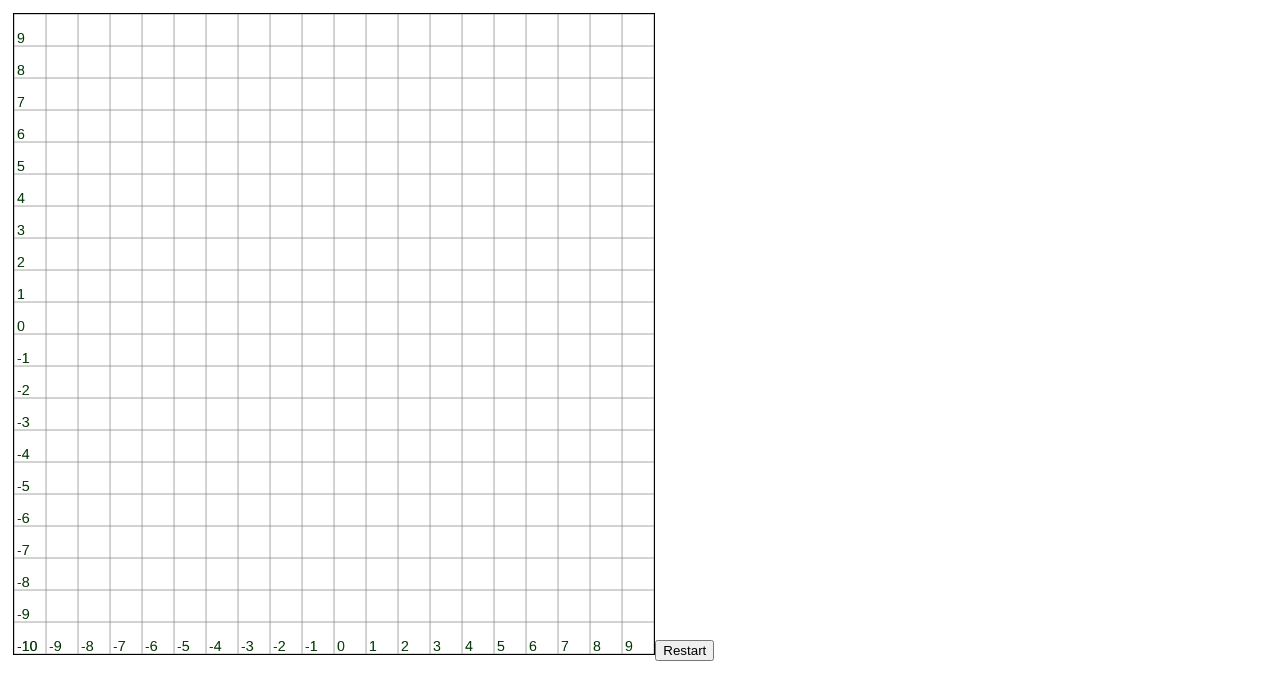
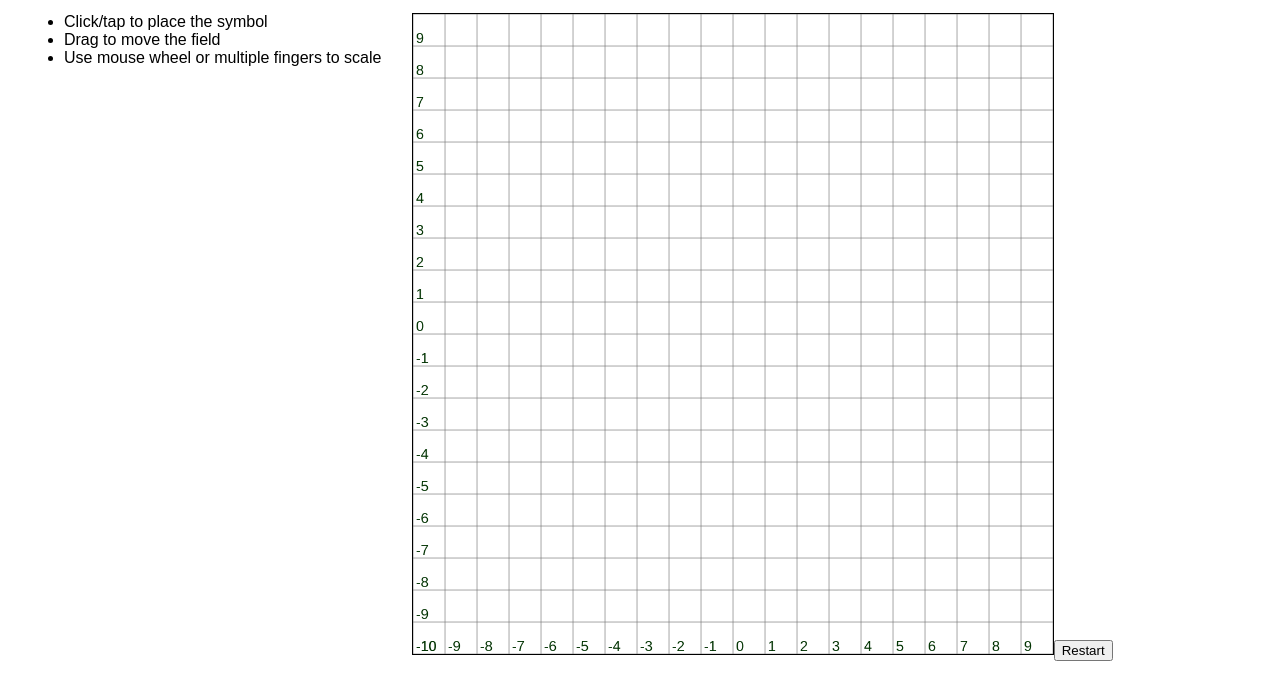
Before and after one commit to Vftdan/infinite-tic-tac-toe, a plain HTML site: page index.html in a window 1280 px wide. Drawn offline with Linux system fonts and the light colour scheme.

Commit message:
List controls on the page

```diff
--- a/index.html
+++ b/index.html
@@ -5,6 +5,13 @@
 		<meta charset="utf-8" />
 	</head>
 	<body>
+		<p>
+			<ul>
+				<li>Click/tap to place the symbol</li>
+				<li>Drag to move the field</li>
+				<li>Use mouse wheel or multiple fingers to scale</li>
+			</ul>
+		</p>
 		<div id="deploy"></div>
 	</body>
 </html>
```
